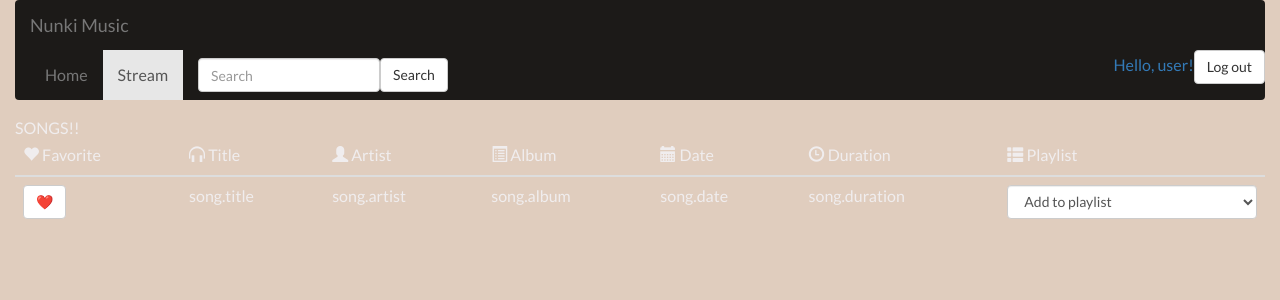
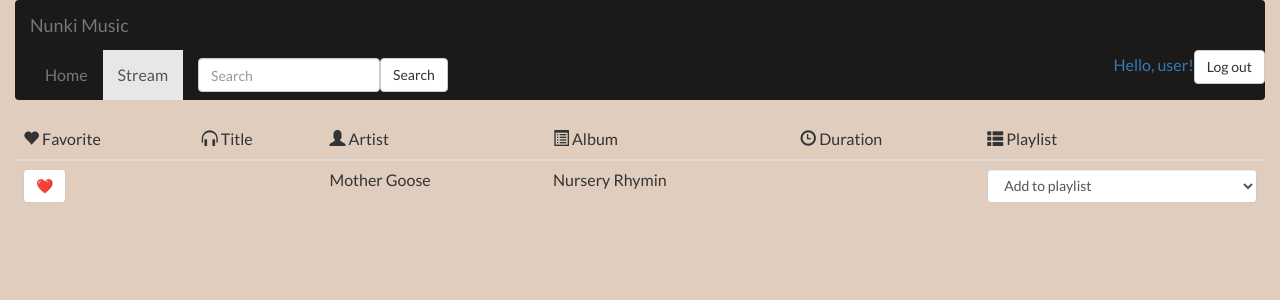
Before and after one commit to tctruong94/nunki-player, a React (Create React App) app: page /songs in a window 1280 px wide. Shown: the top 300 px of the page. Built offline with nearby package versions, Linux system fonts and the light colour scheme.

Commit message:
minor update

```diff
--- a/src/containers/SongContainer.js
+++ b/src/containers/SongContainer.js
@@ -1,8 +1,16 @@
 import React, { Component } from "react";
 import Navigation from "../components/Navigation";
-
+import data from "../tracks.json";
 
 class SongsContainer extends Component {
+    constructor(props) {
+        super(props);
+        this.state = { tracks: [] }
+    }
+    componentDidMount() {
+        //fetch data for a track here (i.e. from Spotify or Soundcloud)s
+        this.setState({ tracks: data.tracks });
+    }
     render() {
         const Emoji = props => (
             <span
@@ -20,7 +28,6 @@ class SongsContainer extends Component {
                 <Navigation>
                 </Navigation>
                 <div>
-                    <h2>SONGS!!</h2>
                     <table class="table">
                         <thead>
                             <tr>
@@ -28,7 +35,6 @@ class SongsContainer extends Component {
                                 <th><span class="glyphicon glyphicon-headphones"></span> Title</th>
                                 <th><span class="glyphicon glyphicon-user"></span> Artist</th>
                                 <th><span class="glyphicon glyphicon-list-alt"></span> Album</th>
-                                <th><span class="glyphicon glyphicon-calendar"></span> Date</th>
                                 <th><span class="glyphicon glyphicon-time"></span> Duration</th>
                                 <th><span class="glyphicon glyphicon-th-list"></span> Playlist</th>
                             </tr>
@@ -36,11 +42,10 @@ class SongsContainer extends Component {
                         <tbody>
                             <tr ng-repeat="waitlist in waitlists | filter:filter_name">
                                 <td><button class="btn btn-default" type="submit" ng-click="send_text()"><Emoji symbol="❤️" /></button></td>
-                                <td>song.title</td>
-                                <td>song.artist</td>
-                                <td>song.album</td>
-                                <td>song.date</td>
-                                <td>song.duration</td>
+                                <td></td>
+                                <td>{data.artist}</td>
+                                <td>{data.album}</td>
+                                <td></td>
                                 <td>
                                     <select class="form-control" ng-model='waitlist.status' ng-change='change_status(waitlist._id, waitlist.status)'>
                                         <option ng-repeat='status in statuses track by $index'>Add to playlist</option>
--- a/src/index.css
+++ b/src/index.css
@@ -52,12 +52,13 @@ table {
 
 body {
   background: #e0cdbe;
-  color: #F0EDEE;
+
   font-family: 'Lato';
 }
 
 
 .App {
+  color: #F0EDEE;
   border-radius: 5px;
   box-shadow: 0 10px 20px rgba(0, 0, 0, 0.3);
   overflow: hidden;
```
